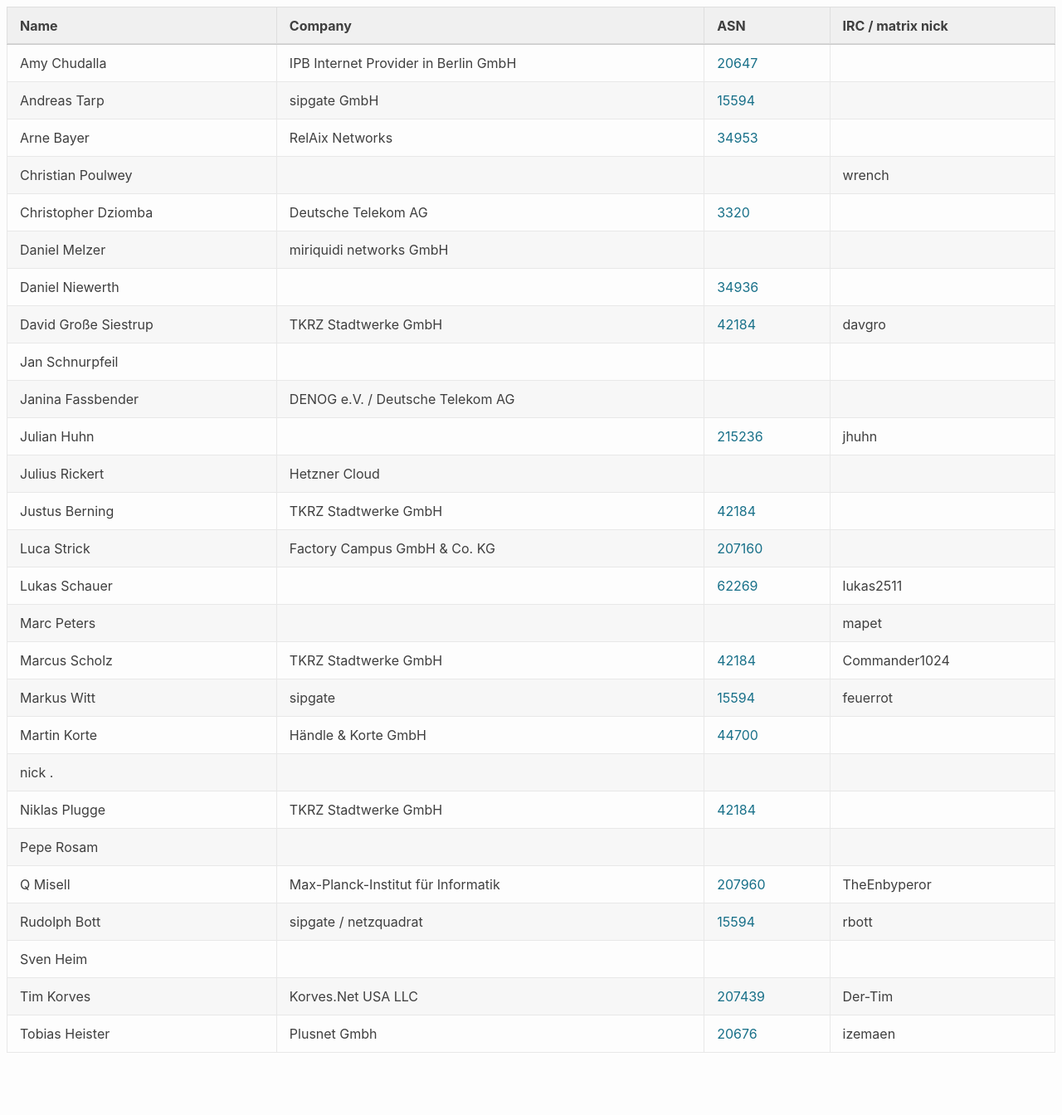
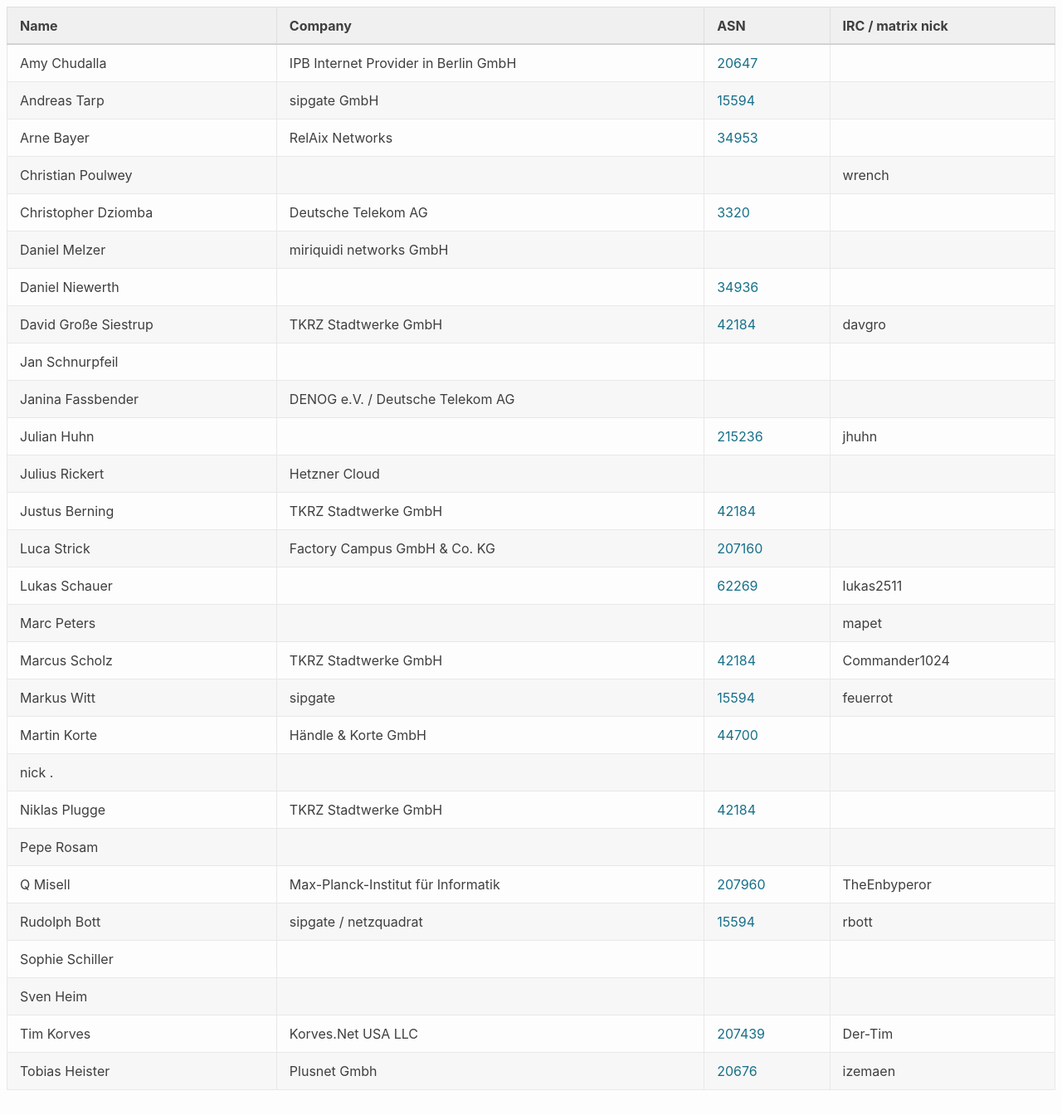
Before and after one commit to denog/pretix-attendeelist, a Jekyll site: the page built from denogmeetup25-05/index.markdown, in a window 1280 px wide and 1344 px high. Shown: the whole window at 83% size. Built offline with Jekyll 4.4.1, drawn with Linux system fonts in a browser that asks for light colours.

Commit message:
Latest data: Mon May 12 21:10:45 UTC 2025

```diff
--- a/_data/attendees_denogmeetup25-05.json
+++ b/_data/attendees_denogmeetup25-05.json
@@ -144,6 +144,12 @@
     "asn": "15594"
   },
   {
+    "name": "Sophie Schiller",
+    "company": null,
+    "irc": null,
+    "asn": null
+  },
+  {
     "name": "Sven Heim",
     "company": null,
     "irc": null,
```
